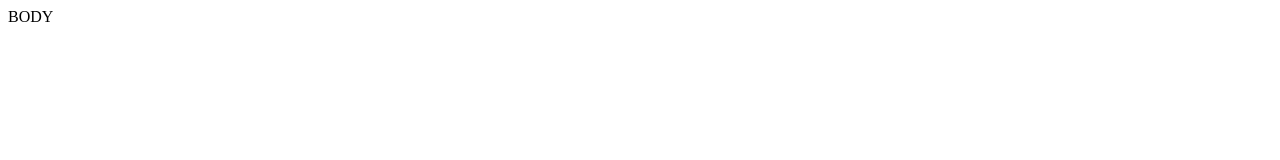
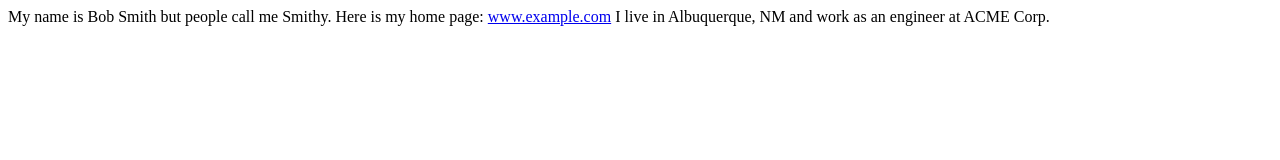
Before and after one commit to BlendMarketing/faithresources.agileserver.com, a plain HTML site: page public/index.html in a window 1280 px wide. Drawn offline with Linux system fonts and the light colour scheme.

Commit message:
fix index

```diff
--- a/public/index.html
+++ b/public/index.html
@@ -4,7 +4,14 @@
     <style></style>
 </head>
 <body>
-    BODY
+<div itemscope itemtype="http://schema.org/Person">
+  My name is <span itemprop="name">Bob Smith</span>
+  but people call me <span itemprop="nickname">Smithy</span>.
+  Here is my home page:
+  <a href="http://www.example.com" itemprop="url">www.example.com</a>
+  I live in Albuquerque, NM and work as an <span itemprop="title">engineer</span>
+  at <span itemprop="affiliation">ACME Corp</span>.
+</div>
 </body>
     <script></script>
 </html>
```
